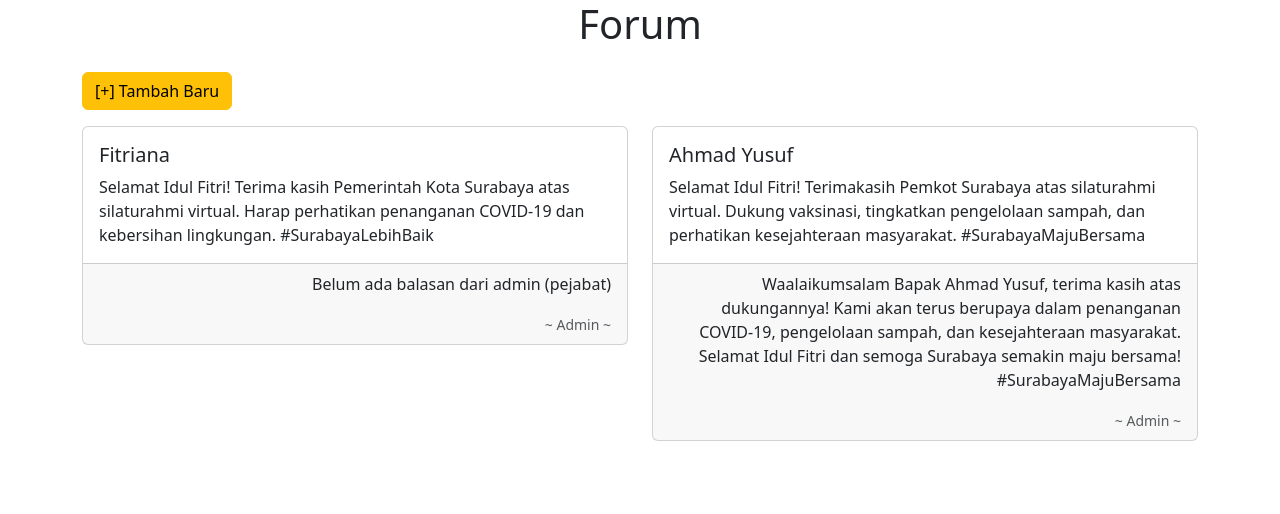
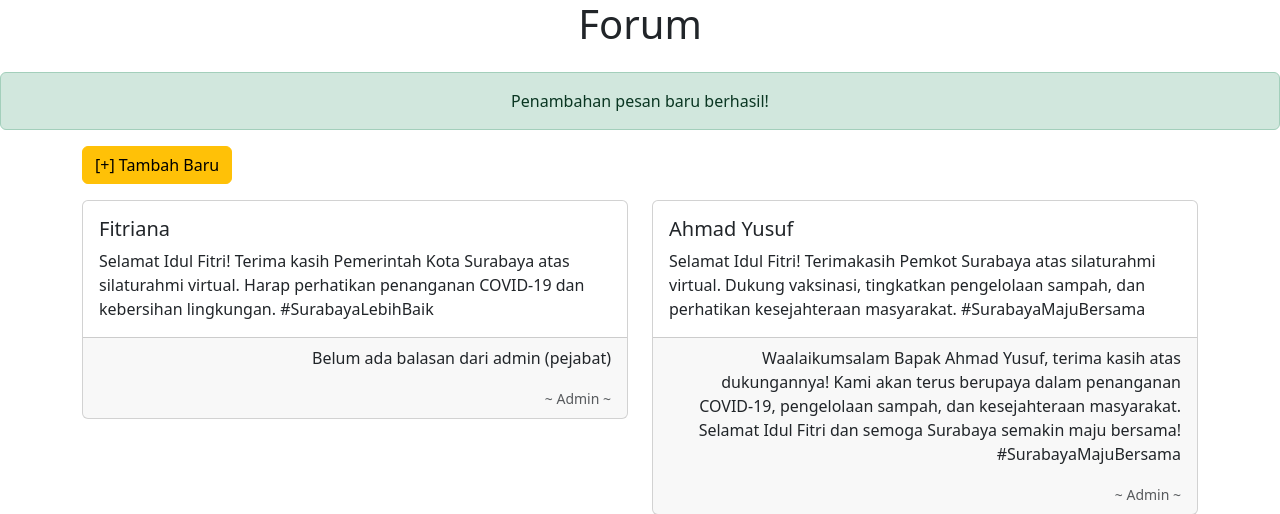
Before and after one commit to rayrednet/pweb-tugas8, a PHP site: page /forum.php?status=sukses in a window 1280 px wide. Shown: the top 514 px of the page. Run offline with PHP 8.4, Linux system fonts and the light colour scheme; data comes from the database, SQL or seed files in the repository.

Commit message:
update forum to display status penambahan-pesan

```diff
--- a/forum.php
+++ b/forum.php
@@ -11,6 +11,11 @@
 	<header class="text-center mb-4">
 		<h1>Forum</h1>
 	</header>
+
+	<div class="alert <?php echo ($_GET['status'] == 'sukses' ? 'alert-success' : 'alert-danger'); ?> text-center" role="alert">
+    	<?php echo ($_GET['status'] == 'sukses' ? 'Penambahan pesan baru berhasil!' : 'Penambahan pesan baru gagal!'); ?>
+	</div>
+
 
 	<main class="container">
 		<nav class="mb-3">
```
